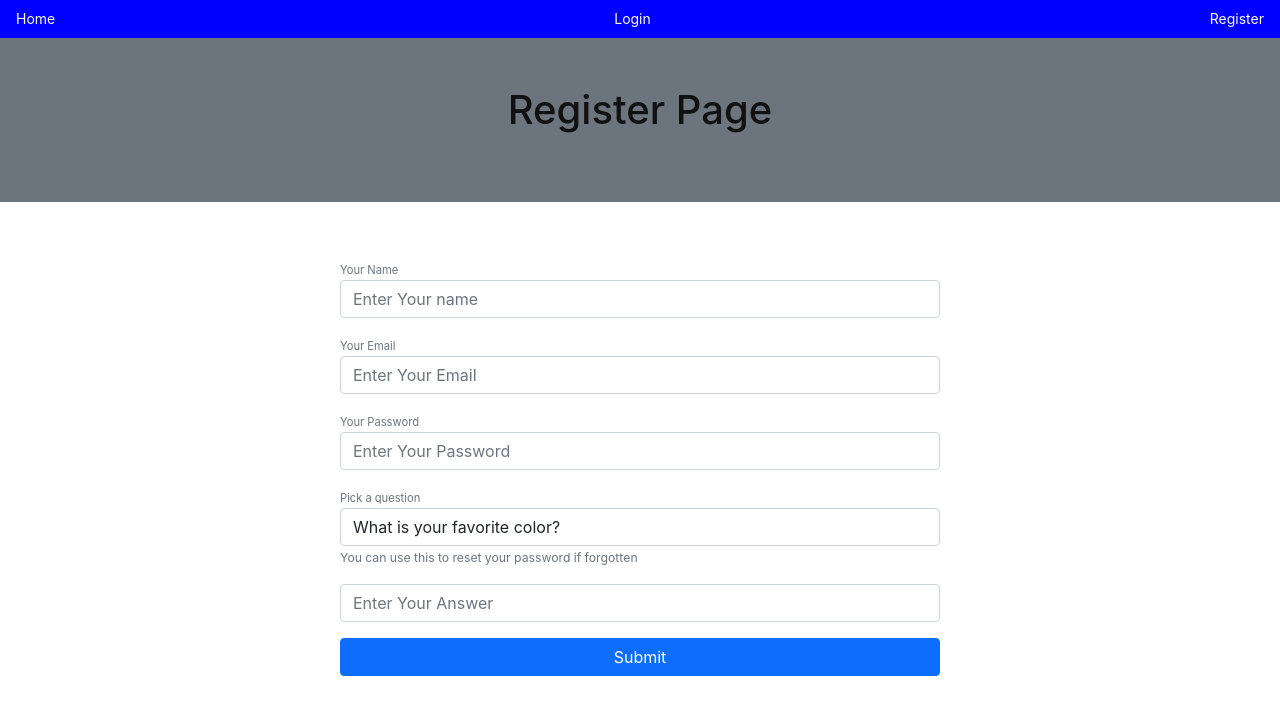
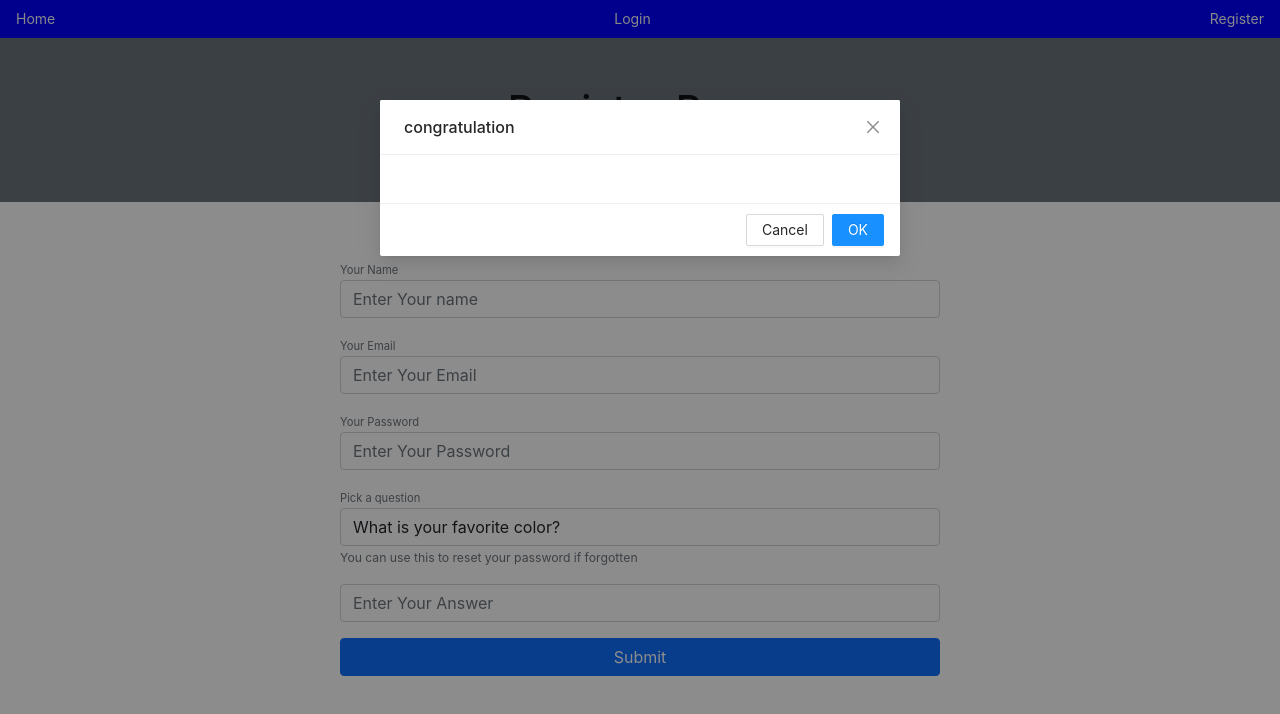
Before and after one commit to Awais512/Merncamp-Client, a Next.js app: page /register in a window 1280 px wide. Shown: the top 714 px of the page. Built offline with nearby package versions, Linux system fonts and the light colour scheme.

Commit message:
Setting up Errors response with react toastify 2

```diff
--- a/pages/register.js
+++ b/pages/register.js
@@ -1,6 +1,7 @@
 import React, { useState } from 'react';
 import axios from 'axios';
 import { toast } from 'react-toastify';
+import { Modal } from 'antd';
 
 const Register = () => {
   const [name, setName] = useState('');
@@ -108,6 +109,11 @@ const Register = () => {
           </form>
         </div>
       </div>
+      <div className='row'>
+        <div className='col'>
+          <Modal title='congratulation' visible={true} />
+        </div>
+      </div>
     </div>
   );
 };
```
